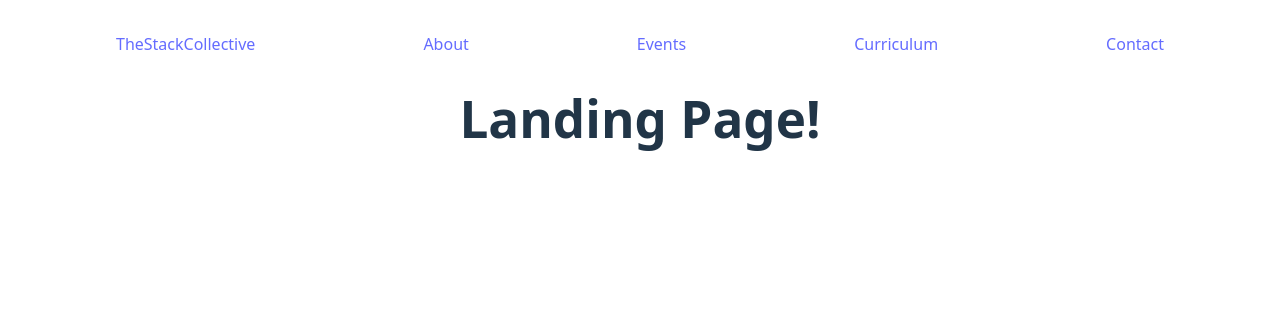
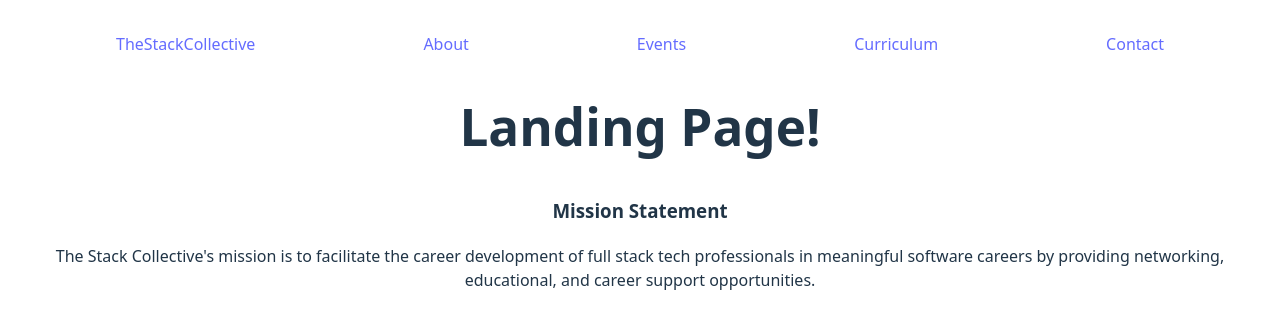
Before and after one commit to thestackcollective/tsc-website-1, a React (Vite) app: page / in a window 1280 px wide. Shown: the top 328 px of the page. Built offline with nearby package versions, Linux system fonts and the light colour scheme.

Commit message:
Create and import the paragraph section

```diff
--- a/src/components/Paragraph/Paragraph.jsx
+++ b/src/components/Paragraph/Paragraph.jsx
@@ -1,6 +1,6 @@
-export default function Paragraph({heading, text}) {
+export default function Paragraph({className, heading, text}) {
   return (
-    <section className="">
+    <section className={className}>
       <h3>{heading}</h3>
       <p>{text}</p>
     </section>
--- a/src/pages/LandingPage/LandingPage.jsx
+++ b/src/pages/LandingPage/LandingPage.jsx
@@ -1,5 +1,17 @@
+import Paragraph from "../../components/Paragraph/Paragraph"
+
 export default function LandingPage() {
   return (
-    <h1>Landing Page!</h1>
+    <section>
+      <h1>Landing Page!</h1>
+      <Paragraph
+        className='landing-page-paragraph'
+        heading='Mission Statement'
+        text="The Stack Collective's mission is to facilitate the career development of full
+        stack tech professionals in meaningful software careers by providing networking,
+        educational, and career support opportunities."
+      />
+    </section>
+
   )
 }
```
